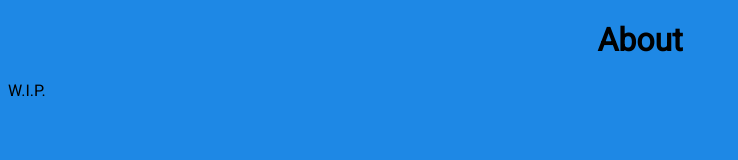
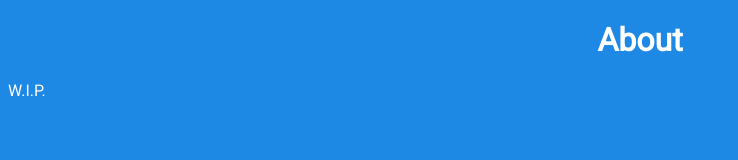
Before and after one commit to DeleteThisAcount/typing, a plain HTML site: page about.html in a window 1280 px wide. Shown: the whole page, without its empty margins (0-738 px from the left). Drawn offline with Linux system fonts and the light colour scheme.

Commit message:
MATERIAL DESIGN YA

```diff
--- a/about.html
+++ b/about.html
@@ -8,9 +8,12 @@
 body {
     background-color: #1e88e5;
     font-family: "Roboto", sans-serif;
+    color: white;
 }
-H1 {
+h1 {
+    color: white;
 	text-align: center
+
 }
 </style>
 <body>
```
